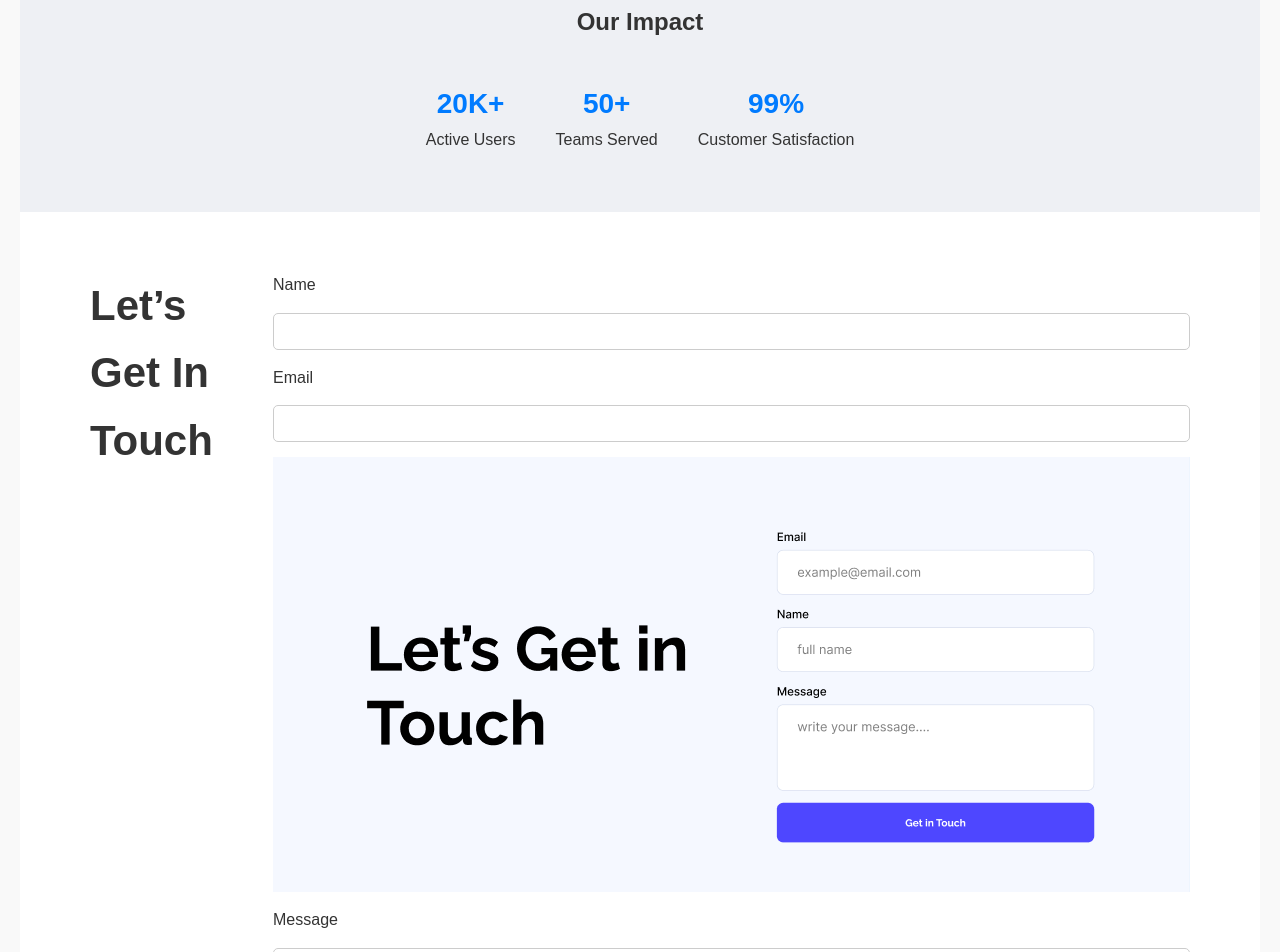
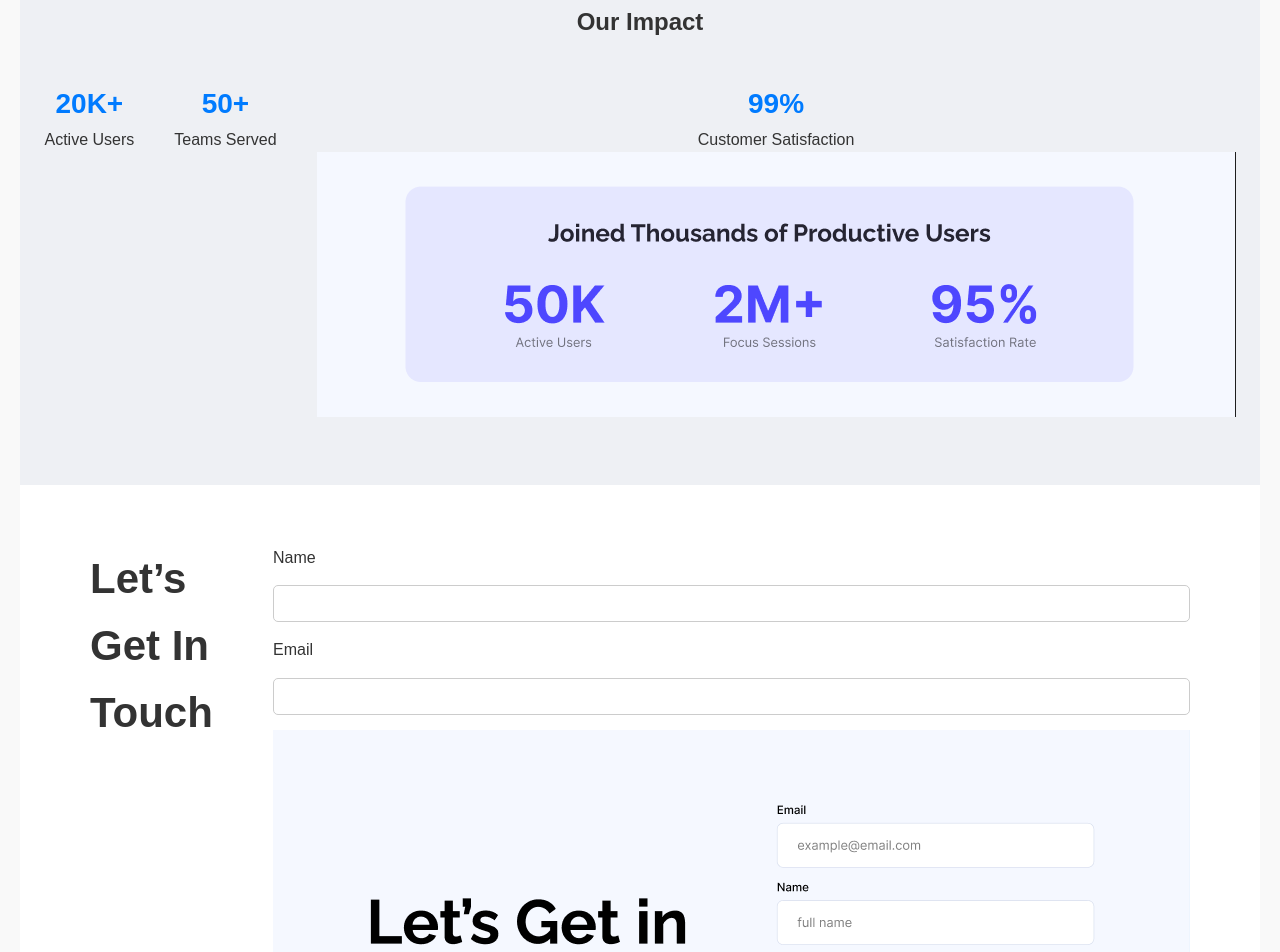
Before and after one commit to isratjahan15/my-first-assignment, a plain HTML site: page index.html in a window 1280 px wide. Shown: the part 1258-2210 px from the top of the page. Drawn offline with Linux system fonts and the light colour scheme.

Commit message:
six commit

```diff
--- a/index.html
+++ b/index.html
@@ -55,6 +55,7 @@
       <div>
         <h3>99%</h3>
         <p>Customer Satisfaction</p>
+        <img src="ui/productive_user.png" alt="">
       </div>
     </div>
   </section>
```
